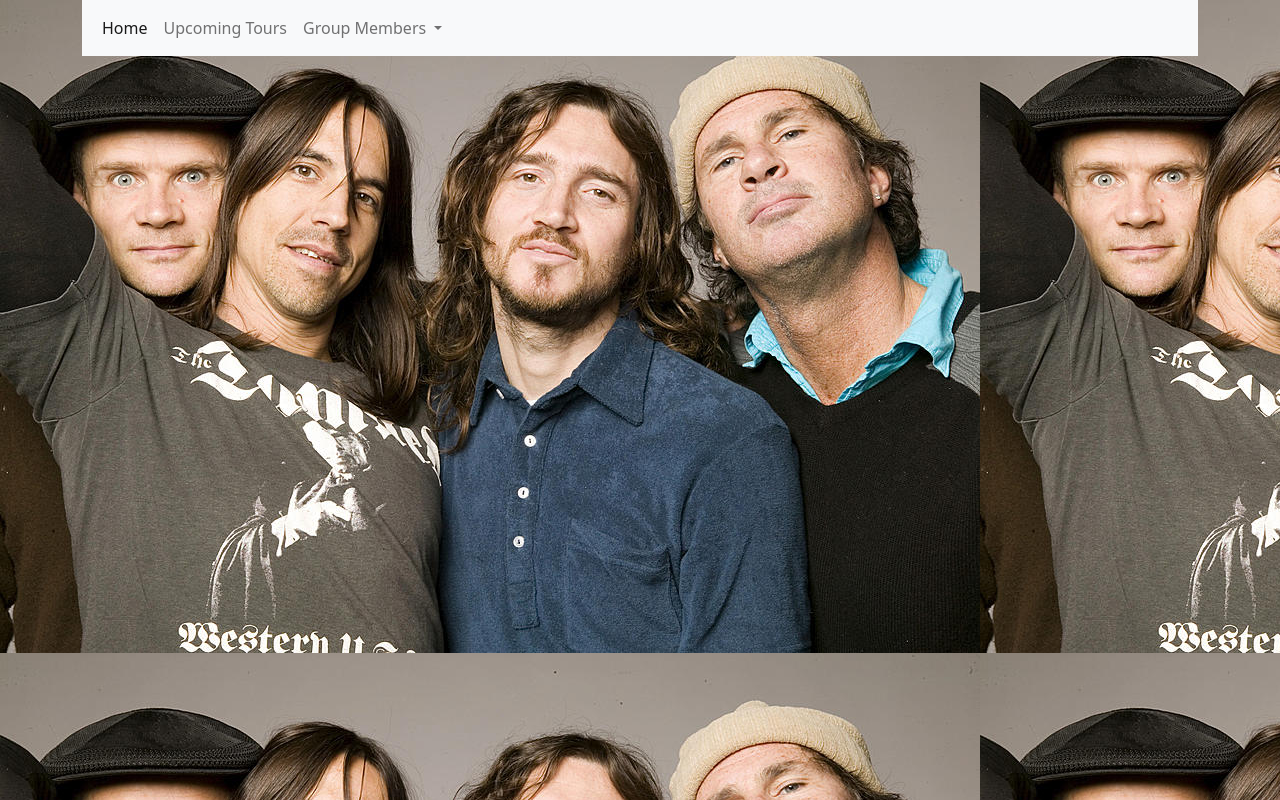
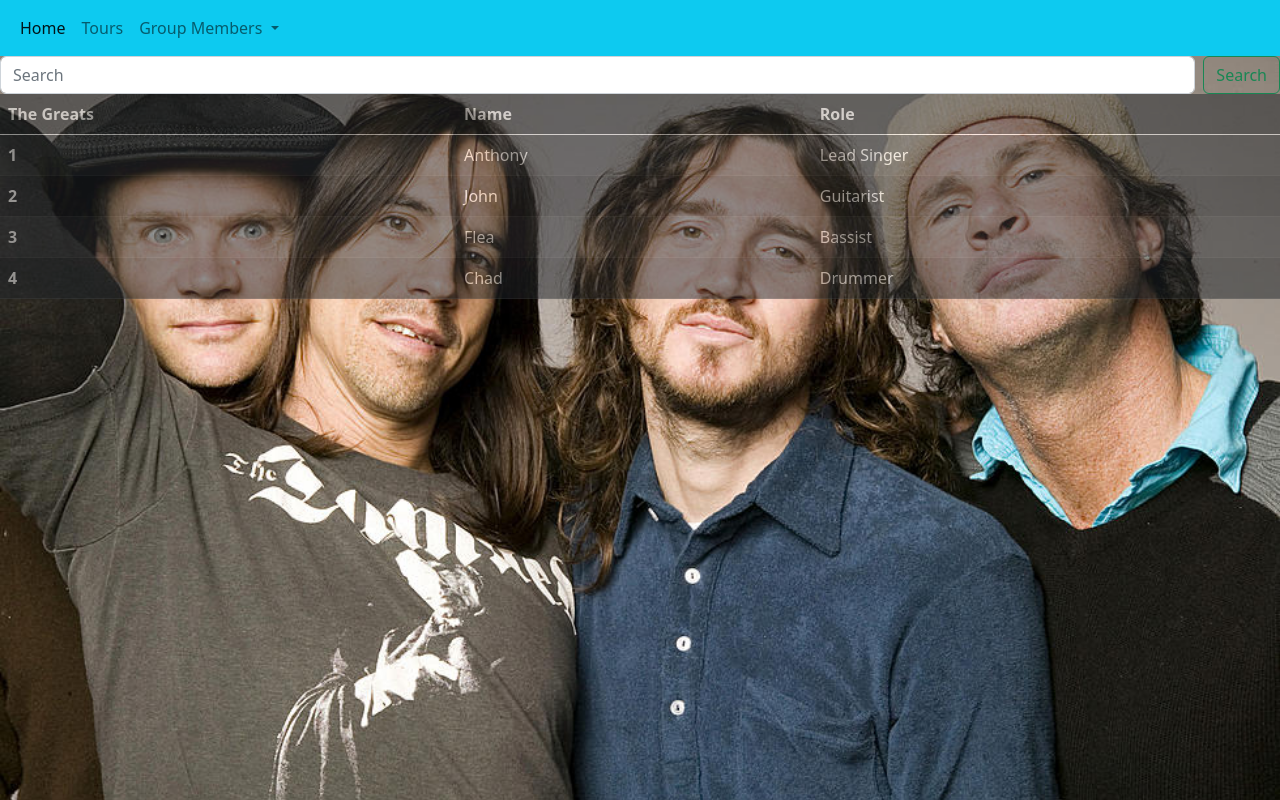
Before and after one commit to JIBrewer/MyBootstrapPrj, a website: page index.html in a window 1280 px wide. Drawn offline with nearby package versions, Linux system fonts and the light colour scheme.

Commit message:
my initial favorit band site using bootstrap

```diff
--- a/index.html
+++ b/index.html
@@ -1,18 +1,23 @@
 <!DOCTYPE html>
 <html lang="en">
 <head>
+    <link rel="stylesheet" href="stylesheet.css">
+    <link href="https://fonts.googleapis.com/css2?family=Roboto:wght@100;400&display=swap" rel="stylesheet" />
+    <link href="https://cdn.jsdelivr.net/npm/bootstrap@5.0.2/dist/css/bootstrap.min.css" rel="stylesheet" integrity="sha384-EVSTQN3/azprG1Anm3QDgpJLIm9Nao0Yz1ztcQTwFspd3yD65VohhpuuCOmLASjC" crossorigin="anonymous" />
     <meta charset="UTF-8">
     <meta http-equiv="X-UA-Compatible" content="IE=edge">
     <meta name="viewport" content="width=device-width, initial-scale=1.0">
     <title>Document</title>
-    <link rel="stylesheet" href="node_modules/bootstrap/dist/css/bootstrap.css">
-    <link rel="stylesheet" href="stylesheet.css">
+
+
+
+
 </head>
-<body background="group.jpg">
 
-</body>
-<body class="container">
-    <nav class="navbar navbar-expand-lg bg-light">
+
+  <body>
+
+       <nav class="navbar navbar-expand-lg bg-info">
           <div class="container-fluid">
             <button class="navbar-toggler" type="button" data-bs-toggle="collapse" data-bs-target="#navbarNavDropdown" aria-controls="navbarNavDropdown" aria-expanded="false" aria-label="Toggle navigation">
               <span class="navbar-toggler-icon"></span>
@@ -23,9 +28,9 @@
                   <a class="nav-link active" aria-current="page" href="#">Home</a>
                 </li>
                 <li class="nav-item">
-                <a class="nav-link" href="https://redhotchilipeppers.com/tour/">Upcoming Tours</a>
+                  <a class="nav-link" href="https://redhotchilipeppers.com/tour/" target="_blank">Tours</a>
                 </li>
-              <li class="nav-item dropdown">
+                <li class="nav-item dropdown-item">
                   <a class="nav-link dropdown-toggle" href="#" role="button" data-bs-toggle="dropdown" aria-expanded="false">
                   Group Members
                   </a>
@@ -34,11 +39,57 @@
                     <li><a class="dropdown-item" href="John.jpeg">John Frusciante</a></li>
                     <li><a class="dropdown-item" href="Flea.jpg">Flea</a></li>
                     <li><a class="dropdown-item" href="Chad.jpg">Chad Smith</a></li>
+
                   </ul>
                 </li>
               </ul>
             </div>
           </div>
         </nav>
+
+        <form class="d-flex">
+          <input class="form-control me-2" type="search" placeholder="Search" aria-label="Search">
+          <button class="btn btn-outline-success" type="submit">Search</button>
+
+        </form>
+
+        <div class="opacity-50">
+          <table class="table table-dark table-striped 0-">
+            <thead>
+              <tr>
+                <th scope="col">The Greats</th>
+                <th scope="col">Name</th>
+                <th scope="col">Role</th>
+              </tr>
+            </thead>
+            <tbody>
+              <tr>
+                <th scope="row">1</th>
+                <td>Anthony</td>
+                <td>Lead Singer</td>
+              </tr>
+              <tr>
+                <th scope="row">2</th>
+                <td>John</td>
+                <td>Guitarist</td>
+              </tr>
+              <tr>
+                <th scope="row">3</th>
+                <td>Flea</td>
+                <td>Bassist</td>
+              </tr>
+              <tr>
+                <th scope="row">4</th>
+                <td>Chad</td>
+                <td>Drummer</td>
+              </tr>
+            </tbody>
+          </table>
+        </div>
+
+        <script src="/node_modules/@popperjs/core/dist/umd/popper.min.js"></script><script src="https://cdn.jsdelivr.net/npm/@popperjs/core@2.9.2/dist/umd/popper.min.js" integrity="sha384-IQsoLXl5PILFhosVNubq5LC7Qb9DXgDA9i+tQ8Zj3iwWAwPtgFTxbJ8NT4GN1R8p" crossorigin="anonymous"></script>
+        <script src="https://cdn.jsdelivr.net/npm/bootstrap@5.0.2/dist/js/bootstrap.min.js" integrity="sha384-cVKIPhGWiC2Al4u+LWgxfKTRIcfu0JTxR+EQDz/bgldoEyl4H0zUF0QKbrJ0EcQF" crossorigin="anonymous"></script>
+        <link rel="stylesheet" href="node_modules/bootstrap/dist/css/bootstrap.css">
+
   </body>
 </html>
--- a/package.json
+++ b/package.json
@@ -1,5 +1,6 @@
 {
   "dependencies": {
-    "bootstrap": "^5.2.0"
+    "bootstrap": "^5.2.0",
+    "jquery": "^3.6.0"
   }
 }
--- a/stylesheet.css
+++ b/stylesheet.css
@@ -1 +1,13 @@
-ECHO is on.
+#navy-form {
+    text-align: center;
+}
+
+body {
+    background-image: url("group.jpg");
+    background-repeat: no-repeat;
+    background-size: cover;
+}
+
+.about {
+    opacity: 80%;
+}
```
Also changed, not shown: 1 other file. Lines whose indentation alone changed are shown as unchanged.
